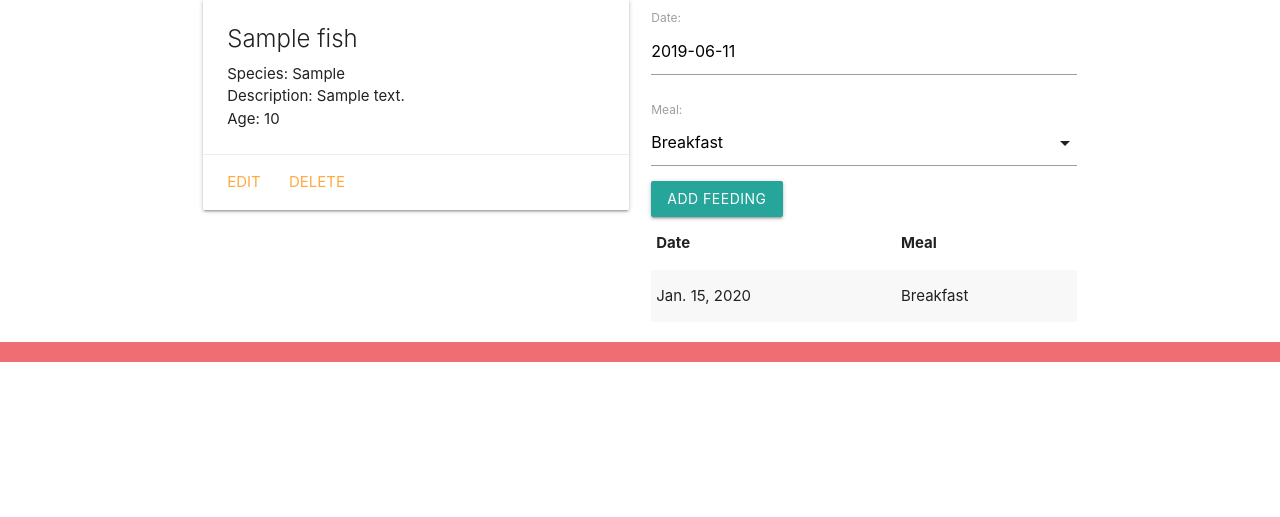
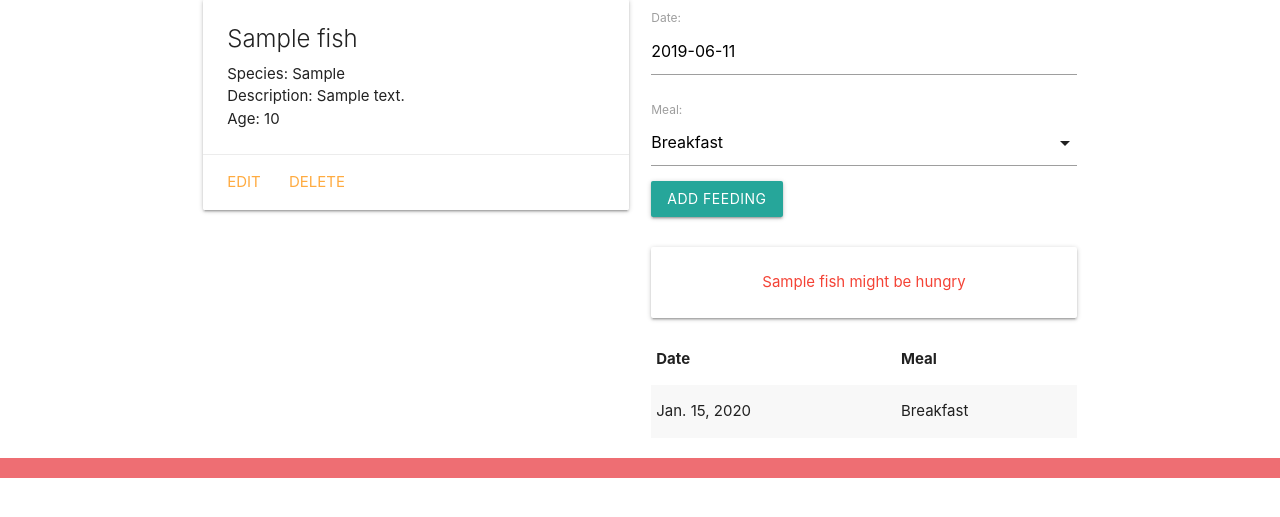
Before and after one commit to calvinfeau/fishcollector, a Django app: page /fish/1/ in a window 1280 px wide. Shown: the part 209-726 px from the top of the page. Run offline with Django 3.2, Linux system fonts and the light colour scheme; tables that the repository leaves empty hold one stand-in row (values such as "Sample post").

Commit message:
render a fed for today message on detail page

```diff
--- a/main_app/models.py
+++ b/main_app/models.py
@@ -1,5 +1,6 @@
 from django.db import models
 from django.urls import reverse
+from datetime import date
 
 MEALS = (
     ('B', 'Breakfast'),
@@ -18,6 +19,8 @@ class Fish(models.Model):
     def get_absolute_url(self):
         return reverse('detail', kwargs={'fish_id': self.id})
 
+    def fed_for_today(self):
+        return self.feeding_set.filter(date=date.today()).count() >= len(MEALS)
 
 class Feeding(models.Model):
     date = models.DateField()
--- a/main_app/templates/fish/detail.html
+++ b/main_app/templates/fish/detail.html
@@ -29,6 +29,12 @@
       {{ feeding_form.as_p }}
       <input type="submit" class="btn" value="Add Feeding">
     </form>
+    <br>
+    {% if single_fish.fed_for_today %}
+      <div class="card-panel teal-text center-align">{{single_fish.name}} has been fed all meals for today</div>
+    {% else %}
+      <div class="card-panel red-text center-align">{{single_fish.name}} might be hungry</div>
+    {% endif %}
     <table class="striped">
       <thead>
         <tr><th>Date</th><th>Meal</th></tr>
```
